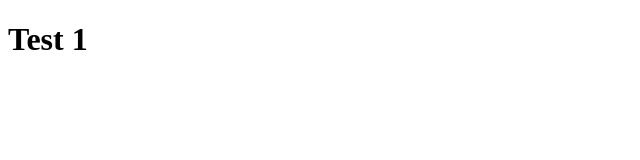
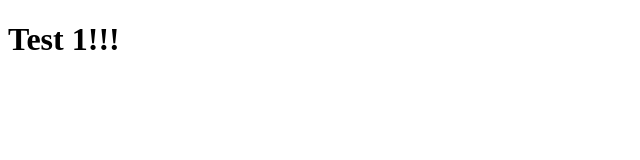
Before and after one commit to codigotin/module2-solution, a website: page site/index.html in a window 1280 px wide. Shown: the full height of the page, 0-640 px from the left. Drawn offline with Linux system fonts and the light colour scheme.

Commit message:
3 commit

```diff
--- a/site/index.html
+++ b/site/index.html
@@ -7,6 +7,6 @@
     <title>Assignment 01</title>
 </head>
 <body>
-    <h1>Test 1</h1>
+    <h1>Test 1!!!</h1>
 </body>
 </html>
```
